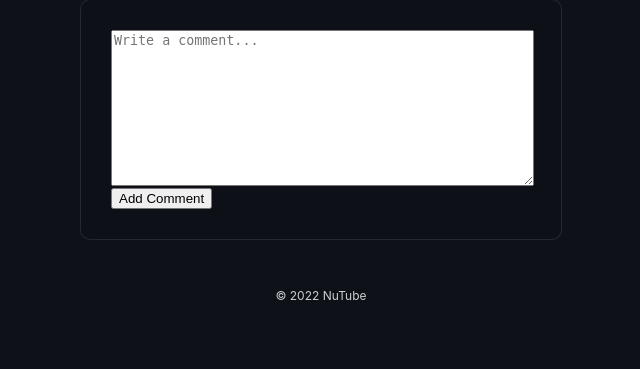
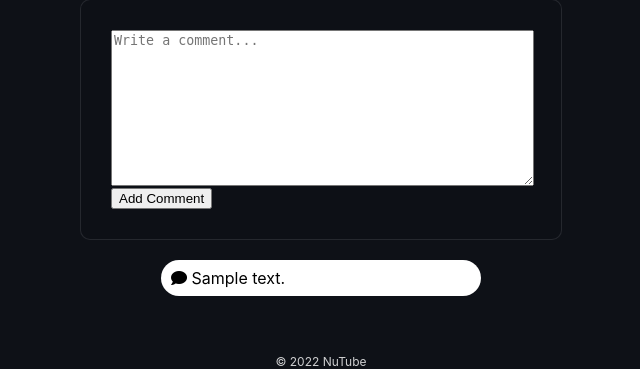
Before and after one commit to moondive-cinema/youtube-clone, a Node server app: page /videos/600000000000000000000001 in a window 1280 px wide. Shown: the part 849-1218 px from the top of the page, without its empty margins (319-959 px from the left). Before the commit the page ends 1149 px from the top, so only its background shows below. Run offline with Node 20, Linux system fonts and the light colour scheme; the visitor is signed in with stand-in values (Sample User, id 1); tables that the repository leaves empty hold one stand-in row (values such as "Sample post"); grey boxes marked "Sample" are stand-in pictures; style sheets or scripts are compiled from the project's sources; some libraries are stand-ins or nearby versions.

Commit message:
comments

```diff
--- a/src/client/js/commentSection.js
+++ b/src/client/js/commentSection.js
@@ -1,14 +1,38 @@
 const videoContainer = document.getElementById("videoContainer");
 const form = document.getElementById("commentForm");
 
-const handleSubmit = (event) => {
+
+const addComment = (text) => {
+    const videoComments = document.querySelector(".video__comments ul");
+    const newComment = document.createElement("li");
+    newComment.className = "video__comment";
+    const icon = document.createElement("i");
+    icon.className = "fas fa-comment";
+    const span = document.createElement("span");
+    span.innerText = ` ${text}`;
+    newComment.appendChild(icon);
+    newComment.appendChild(span);
+    videoComments.prepend(newComment);
+  };
+
+
+const handleSubmit = async (event) => {
     event.preventDefault();
     const textarea = form.querySelector("textarea");
     const text = textarea.value;
     const videoId = videoContainer.dataset.id;
-    fetch(`/api/videos/${videoId}/comment`, {
-        method: "POST", body: { text, },
+    if (text === "") {
+        return;
+    }
+    const { status } = await fetch(`/api/videos/${videoId}/comment`, {
+        method: "POST",
+        headers: { "Content-Type": "application/json" },
+        body: JSON.stringify({ text }),
     });
+    textarea.value = "";
+    if (status === 201) {
+        addComment(text);
+      }
 };
 
 if (form) {
--- a/src/client/scss/screens/watch.scss
+++ b/src/client/scss/screens/watch.scss
@@ -18,3 +18,19 @@
       }
     }
   }
+
+  .video__comments {
+    display: flex;
+    flex-direction: column;
+    max-width: 320px;
+    width: 100%;
+    margin: 0 auto;
+    margin-top: 20px;
+    .video__comment {
+      padding: 10px;
+      border-radius: 9999px;
+      background-color: white;
+      color: black;
+      margin-bottom: 10px;
+    }
+  }
--- a/src/controllers/videoController.js
+++ b/src/controllers/videoController.js
@@ -1,5 +1,6 @@
 import Video from "../models/Video";
 import User from "../models/User";
+import Comment from "../models/Comment";
 import { compareSync } from "bcrypt";
 
 
@@ -13,7 +14,7 @@ export const home = async (req, res) => {
 
 export const watch = async (req, res) => {
   const { id } = req.params;
-  const video = await Video.findById(id).populate("owner");
+  const video = await Video.findById(id).populate("owner").populate("comments");
   if (!video){
     return res.render("404", { pageTitle: "Video not found." });
   }
@@ -118,7 +119,6 @@ export const search = async (req, res) => {
 };
 
 
-
 export const registerView = async (req, res) => {
   const { id } = req.params;
   const video = await Video.findById(id);
@@ -129,3 +129,24 @@ export const registerView = async (req, res) => {
   await video.save();
   return res.sendStatus(200);
 };
+
+
+export const createComment = async (req, res) => {
+  const {
+    session: { user },
+    body: { text },
+    params: { id },
+  } = req;
+  const video = await Video.findById(id);
+  if (!video) {
+    return res.sendStatus(404);
+  }
+  const comment = await Comment.create({
+    text,
+    owner: user._id,
+    video: id,
+  });
+  video.comments.push(comment._id);
+  video.save();
+  return res.sendStatus(201);
+};
--- a/src/routers/apiRouter.js
+++ b/src/routers/apiRouter.js
@@ -1,8 +1,9 @@
 import express from "express";
-import { registerView } from "../controllers/videoController";
+import { registerView, createComment } from "../controllers/videoController";
 
 const apiRouter = express.Router();
 
 apiRouter.post("/videos/:id([0-9a-f]{24})/view", registerView);
+apiRouter.post("/videos/:id([0-9a-f]{24})/comment", createComment);
 
 export default apiRouter;
--- a/src/server.js
+++ b/src/server.js
@@ -15,8 +15,8 @@ const logger = morgan("dev");
 app.set("views", process.cwd() + "/src/views");
 app.set("view engine", "pug");
 app.use(logger);
-app.use(express.urlencoded({extended:true}));
-
+app.use(express.urlencoded({extended:true}));    // 브라우저의 form에서 들어오는 데이터를 이해하게 해줌
+app.use(express.json());    // 백엔드에 보내는 str을 json으로 변환해줌
 app.use(session({
     secret: process.env.COOKIE_SECRET,
     store: MongoStore.create({ mongoUrl: process.env.DB_URL }),
--- a/src/views/watch.pug
+++ b/src/views/watch.pug
@@ -30,10 +30,17 @@ block content
             a(href=`${video.id}/delete`) Delete Video &rarr;
 
     if loggedIn
-        div.vide__comments
+        div.vide__add-comments
             form.vide__comment-form#commentForm
                 textarea(cols="50", rows="10", placeholder="Write a comment...")
                 button Add Comment
+
+    div.video__comments
+        ul
+            each comment in video.comments.reverse()
+                li.video__comment
+                    i.fas.fa-comment
+                    span  #{comment.text}
 
 block scripts
     script(src="/static/js/videoPlayer.js")
```
